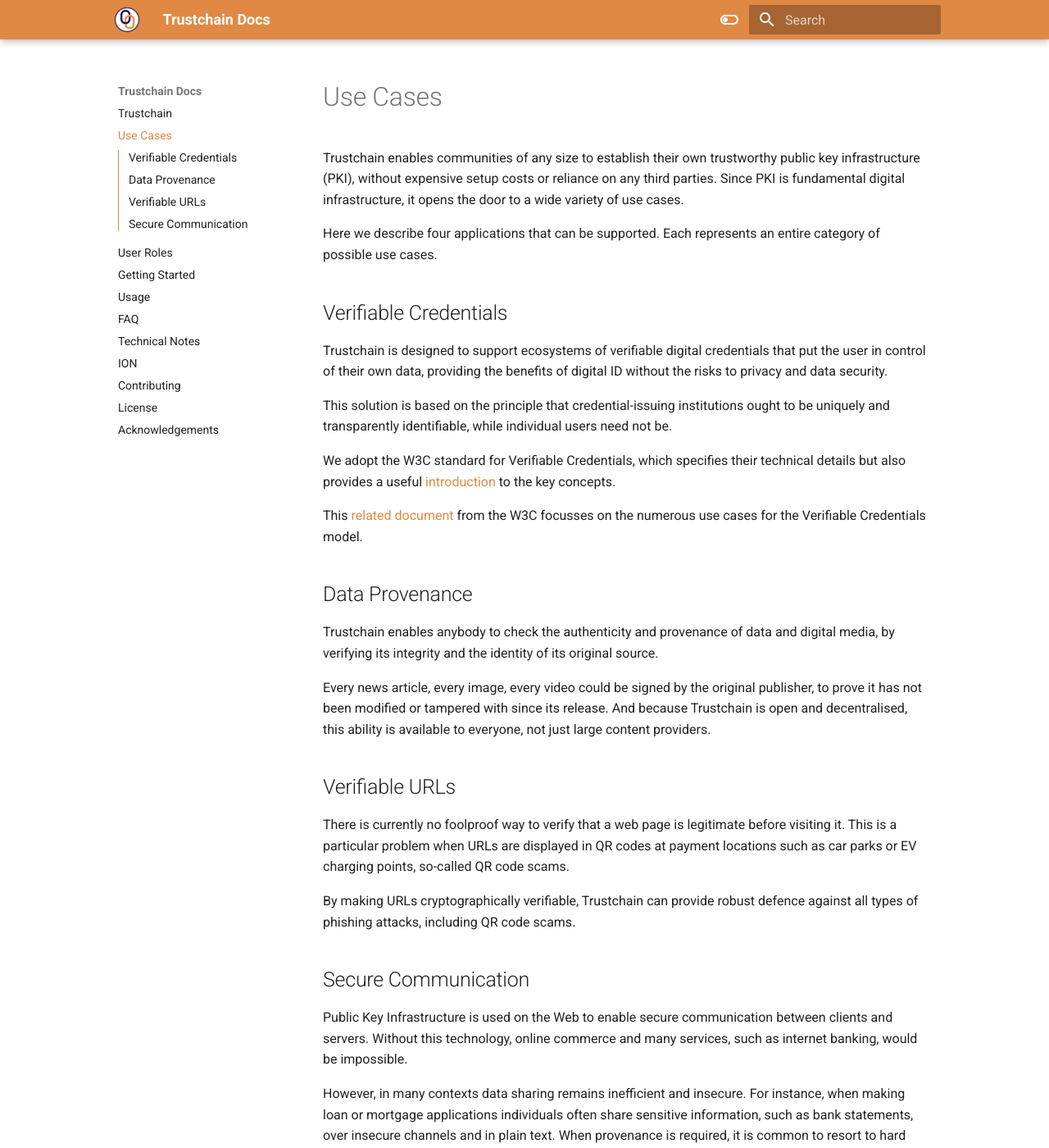
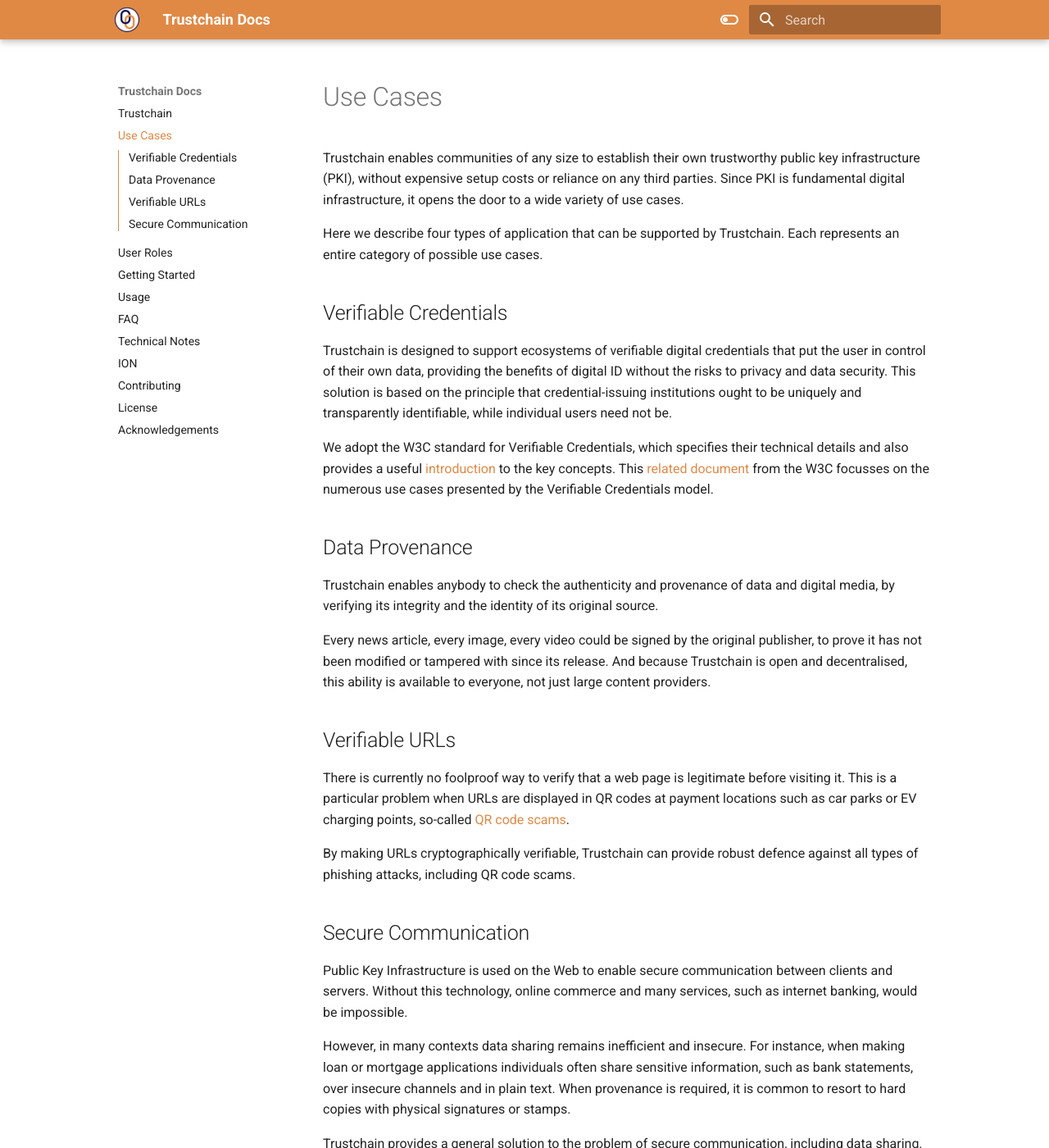
Before and after one commit to alan-turing-institute/trustchain, an MkDocs documentation site: the page built from docs/use-cases.md, in a window 1280 px wide and 1400 px high. Shown: the whole window at 82% size. Built offline with MkDocs 1.6.1 and Material for MkDocs 9.7.7, drawn with Linux system fonts in a browser that asks for light colours; nearby versions of some CDN libraries; library files that are not in the unit come from our copies.

```diff
--- a/docs/use-cases.md
+++ b/docs/use-cases.md
@@ -2,17 +2,13 @@
 
 Trustchain enables communities of any size to establish their own trustworthy public key infrastructure (PKI), without expensive setup costs or reliance on any third parties. Since PKI is fundamental digital infrastructure, it opens the door to a wide variety of use cases.
 
-Here we describe four applications that can be supported. Each represents an entire category of possible use cases.
+Here we describe four types of application that can be supported by Trustchain. Each represents an entire category of possible use cases.
 
 ## Verifiable Credentials
 
-Trustchain is designed to support ecosystems of verifiable digital credentials that put the user in control of their own data, providing the benefits of digital ID without the risks to privacy and data security.
+Trustchain is designed to support ecosystems of verifiable digital credentials that put the user in control of their own data, providing the benefits of digital ID without the risks to privacy and data security. This solution is based on the principle that credential-issuing institutions ought to be uniquely and transparently identifiable, while individual users need not be.
 
-This solution is based on the principle that credential-issuing institutions ought to be uniquely and transparently identifiable, while individual users need not be.
-
-We adopt the W3C standard for Verifiable Credentials, which specifies their technical details but also provides a useful [introduction](https://www.w3.org/TR/vc-data-model-2.0/#introduction) to the key concepts.
-
-This [related document](https://www.w3.org/TR/vc-use-cases/) from the W3C focusses on the numerous use cases for the Verifiable Credentials model.
+We adopt the W3C standard for Verifiable Credentials, which specifies their technical details and also provides a useful [introduction](https://www.w3.org/TR/vc-data-model-2.0/#introduction) to the key concepts. This [related document](https://www.w3.org/TR/vc-use-cases/) from the W3C focusses on the numerous use cases presented by the Verifiable Credentials model.
 
 ## Data Provenance
 
@@ -22,7 +18,7 @@ Every news article, every image, every video could be signed by the original pub
 
 ## Verifiable URLs
 
-There is currently no foolproof way to verify that a web page is legitimate before visiting it. This is a particular problem when URLs are displayed in QR codes at payment locations such as car parks or EV charging points, so-called QR code scams.
+There is currently no foolproof way to verify that a web page is legitimate before visiting it. This is a particular problem when URLs are displayed in QR codes at payment locations such as car parks or EV charging points, so-called [QR code scams](https://www.bbc.co.uk/programmes/articles/2ds8k78dDqJbrLz6SnbqBw0/qr-code-scams).
 
 By making URLs cryptographically verifiable, Trustchain can provide robust defence against all types of phishing attacks, including QR code scams.
 
```
